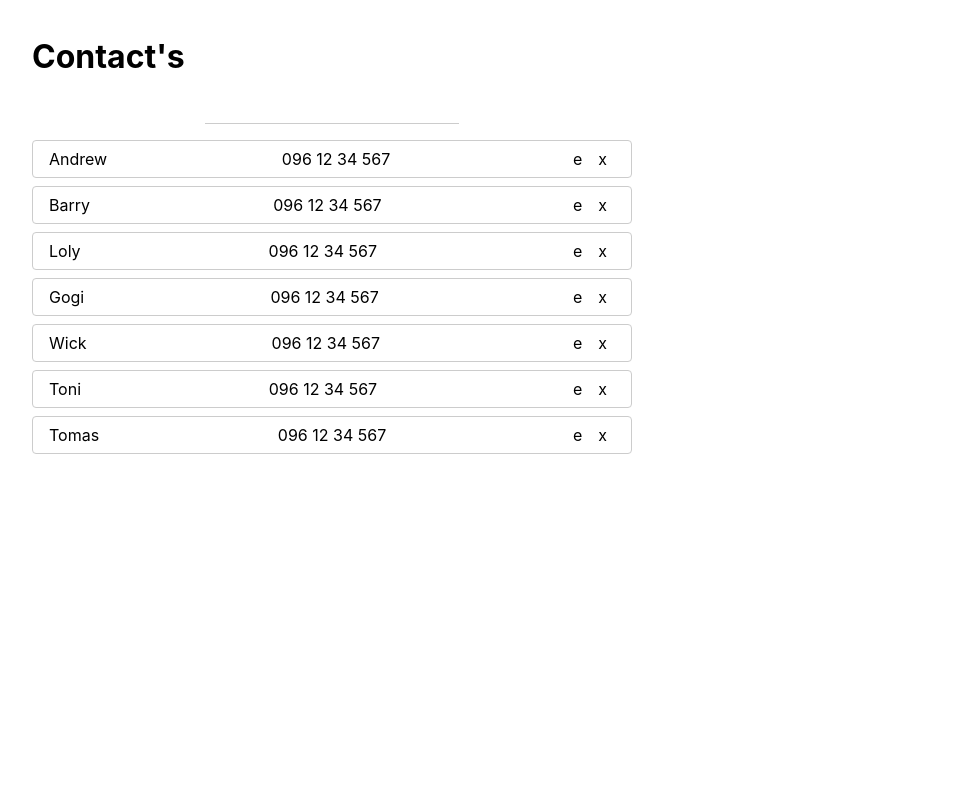
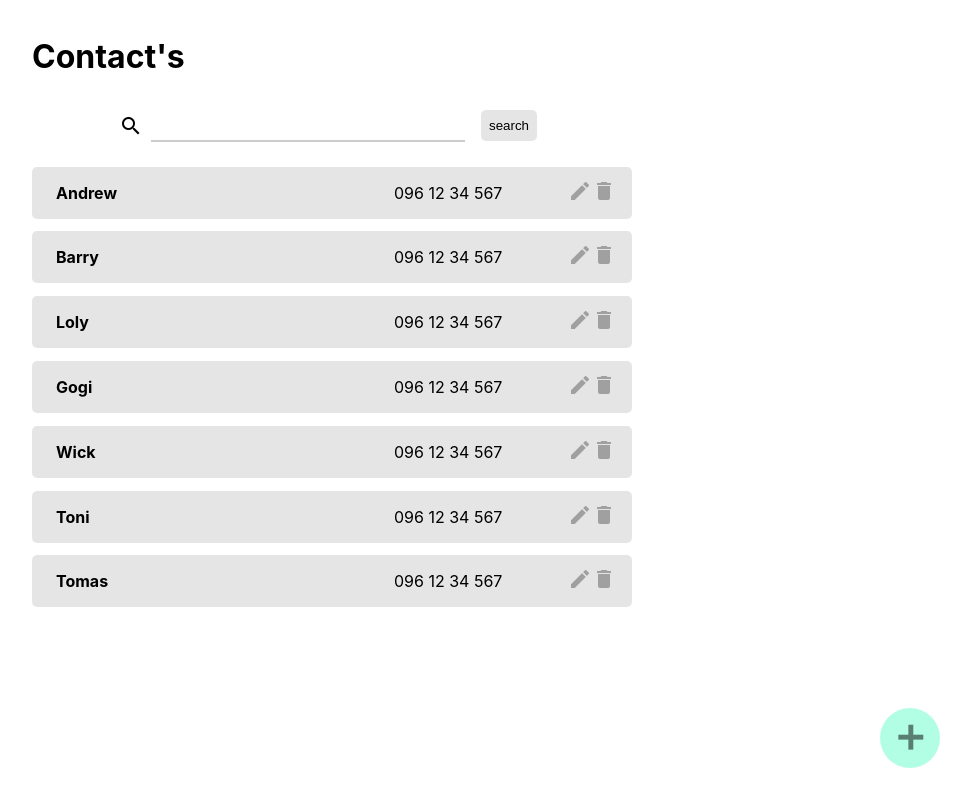
Before and after one commit to andrewzweb/react-contact-app, a React (Create React App) app: page / in a window 1280 px wide. Shown: the whole page, without its empty margins (308-1279 px from the left). Built offline with nearby package versions, Linux system fonts and the light colour scheme.

Commit message:
Add custom styles
+ download material-icons
+ make css for AddContact
+ make css for ContactList
+ make css for ContactSearch

```diff
--- a/package.json
+++ b/package.json
@@ -3,6 +3,8 @@
   "version": "0.1.0",
   "private": true,
   "dependencies": {
+    "@material-ui/core": "^4.9.12",
+    "@material-ui/icons": "^4.9.1",
     "@testing-library/jest-dom": "^4.2.4",
     "@testing-library/react": "^9.3.2",
     "@testing-library/user-event": "^7.1.2",
--- a/src/App.js
+++ b/src/App.js
@@ -1,6 +1,7 @@
 import React from 'react';
 import ContactSearch from './Contact/ContactSearch'
 import ContactList from './Contact/ContactList'
+import AddContact from './Contact/AddContact'
 
 function App() {
 
@@ -16,6 +17,8 @@ function App() {
 
   return (
     <div className='wrapper'>
+	  <link rel="stylesheet" href="https://fonts.googleapis.com/icon?family=Material+Icons" />
+	  <AddContact/>
 	  <h1>Contact's</h1>
 	  <ContactSearch/>
 	  <ContactList contacts={contacts}/>
--- /dev/null
+++ b/src/Contact/AddContact.js
@@ -0,0 +1,12 @@
+import React from 'react';
+import Icon from '@material-ui/core/Icon';
+
+function AddContact() {
+  return (
+	<div className="add-contact-button">
+	  <Icon className="add-contact-button__icon">add</Icon>
+	</div>
+  );
+}
+
+export default AddContact;
--- a/src/Contact/ContactItem.js
+++ b/src/Contact/ContactItem.js
@@ -1,31 +1,19 @@
 import React from 'react'
-
-const styles = {
-  li: {
-	display: 'flex',
-	justifyContent: 'space-between',
-	alignItems: 'center',
-	padding: '.5rem 1rem',
-	border: '1px solid #ccc',
-	borderRadius: '4px',
-	marginBottom: '.5rem'
-  },
-  span: {
-	padding: '0.5rem',
-  }
-}
+import Icon from '@material-ui/core/Icon';
 
 function ContactItem({contact, index}){
   return (
-	<li style={styles.li}>
-	  <span>{contact.name}</span>
-	  <span>{contact.phone}</span>
+	<div className='contact-item'>
+	  <div className='contact-item__data'>
+		<span className='name'>{contact.name}</span>
+		<span>{contact.phone}</span>
+	  </div>
 
-	  <div className="actions">
-		<span style={styles.span}>e</span>
-		<span style={styles.span}>x</span>
+	  <div className='contact-item__actions'>
+		<span className='change'><Icon>create</Icon></span>
+		<span className='remove'><Icon>delete-forever</Icon></span>
 	  </div>
-	</li>
+	</div>
   )
 }
 
--- a/src/Contact/ContactSearch.js
+++ b/src/Contact/ContactSearch.js
@@ -1,25 +1,13 @@
 import React from 'react';
+import Icon from '@material-ui/core/Icon';
 
-const styles = {
-  form: {
-	display: 'flex',
-	justifyContent: 'center',
-	alignItems: 'center',
-	padding: '.5rem 1rem',
-	borderRadius: '4px',
-	marginBottom: '.5rem'
-  },
-  input: {
-	border: 'none',
-	borderBottom: '1px solid #ccc',
-	width: '250px'
-  }
-}
 
 function ContactSearch() {
   return (
-	<form style={styles.form}>
-	  <input style={styles.input}/>
+	<form className='search-form'>
+	  <Icon className='search-form__icon'>search</Icon>
+	  <input className='search-form__input'/>
+	  <button className='search-form__button'>search</button>
 	</form>
   );
 }
--- a/src/index.css
+++ b/src/index.css
@@ -17,3 +17,105 @@ code {
 	margin: auto;
  	max-width: 600px;
 }
+
+
+.contact-item {
+	padding: 0.5rem 1rem;
+	margin: 0.8rem 0;
+	background: rgba(0,0,0, .1);
+	display: flex;
+	flex-flow: row wrap;
+	justify-content: space-between;
+	align-items: center;
+	border-radius: 5px;
+}
+
+.contact-item__data{
+	width: 80%;
+	display: flex;
+	justify-content: space-between;
+	align-items: center;
+}
+
+
+.contact-item__data .name{
+	font-weight: bold;
+	padding: 0.5rem;
+}
+
+.contact-item__actions {
+	color: rgba(0,0,0, .3);
+}
+
+.contact-item__actions .remove:hover{
+	color: rgba(250, 72, 62, 0.6);
+}
+
+.contact-item__actions .change:hover{
+	color: rgba(3, 252, 169, .6);;
+}
+
+
+
+.search-form {
+	padding: 0.5rem 1rem;
+	margin: 0.8rem 0;
+	display: flex;
+	flex-flow: row wrap;
+	justify-content: center;
+	align-items: center;
+	border-radius: 5px;
+}
+
+.search-form__icon {
+	padding: 0.5rem;
+}
+
+.search-form__input {
+	border: none;
+	border-bottom: 2px solid rgba(0,0,0, .2);
+	font-size: 1.5rem;
+	outline:none;
+}
+
+.search-form__input:focus {
+	border: none;
+	border-bottom: 2px solid rgba(3, 252, 169, .8);
+}
+
+.search-form__button {
+	border: none;
+	border-radius: 5px;
+	background-color: rgba(0,0,0, .1);
+	padding: 0.5rem;
+	margin: 0 1rem;
+}
+
+
+
+.add-contact-button {
+	position: absolute;
+	bottom: 2rem;
+	right: 2rem;
+	background: rgba(3, 252, 169, .3);
+	width: 60px;
+	height: 60px;
+	border-radius: 30px;
+	display: flex;
+	justify-content: center;
+	align-items: center;
+}
+
+.add-contact-button:hover {
+	background: rgba(3, 252, 169, .8);
+}
+
+.add-contact-button:hover span{
+	color:  rgba(0, 0, 0, .9);
+}
+
+.add-contact-button span{
+	font-size: 2.5rem;
+	font-weight: bold;
+	color:  rgba(0, 0, 0, .5);
+}
```
Also changed, not shown: 1 other file (tests, documents, lock files or other folders).
